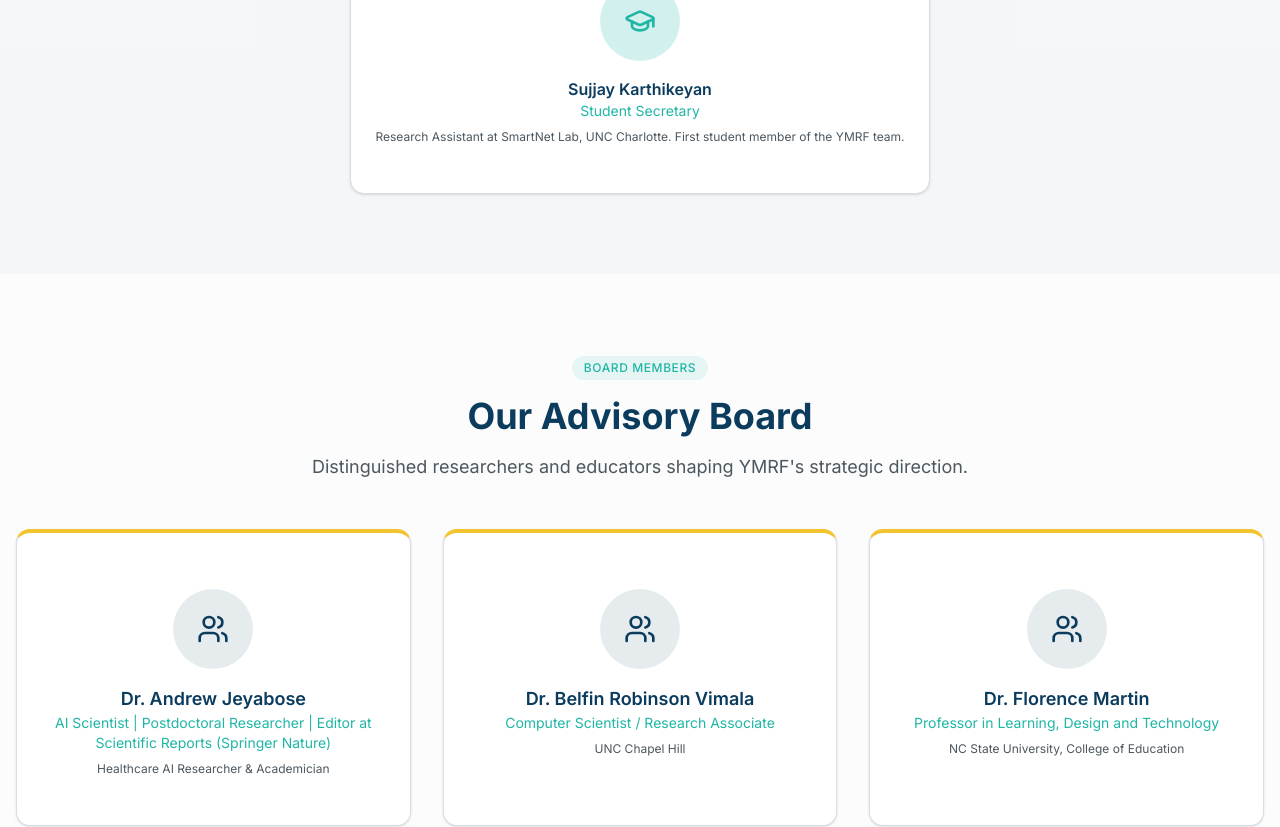
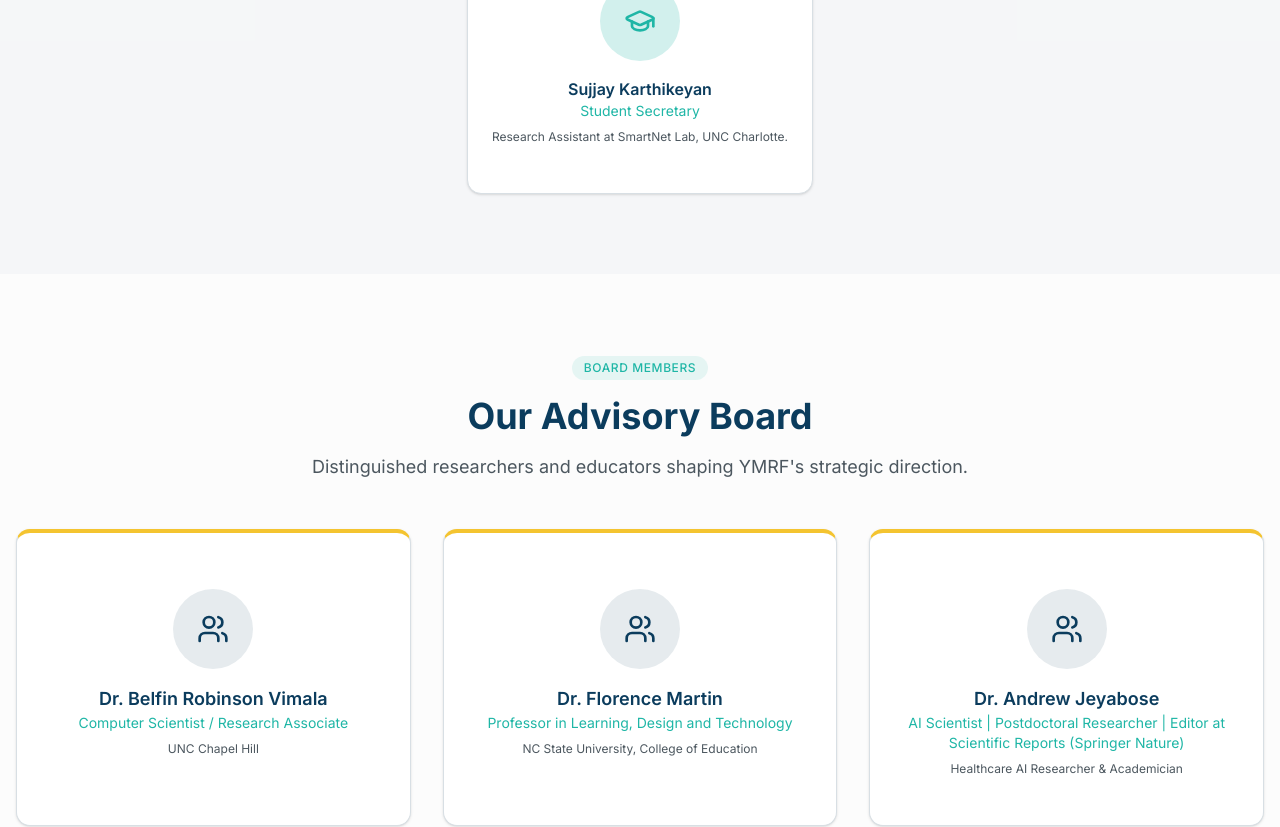
Before and after one commit to belfinrv/v0-nonprofit-website-for-ymrf, a Next.js app: page /about in a window 1280 px wide. Shown: the part 2500-3327 px from the top of the page. Built offline with nearby package versions, Linux system fonts and the light colour scheme.

Commit message:
chore: update advisory board and Sujjay's bio
Reorder advisory board and remove student member note.

Co-authored-by: undefined <undefined+undefined@users.noreply.github.com>

```diff
--- a/app/about/page.tsx
+++ b/app/about/page.tsx
@@ -50,16 +50,11 @@ const leadership = [
   {
     name: "Sujjay Karthikeyan",
     role: "Student Secretary",
-    bio: "Research Assistant at SmartNet Lab, UNC Charlotte. First student member of the YMRF team.",
+    bio: "Research Assistant at SmartNet Lab, UNC Charlotte.",
   },
 ]
 
 const boardMembers = [
-  {
-    name: "Dr. Andrew Jeyabose",
-    role: "AI Scientist | Postdoctoral Researcher | Editor at Scientific Reports (Springer Nature)",
-    affiliation: "Healthcare AI Researcher & Academician",
-  },
   {
     name: "Dr. Belfin Robinson Vimala",
     role: "Computer Scientist / Research Associate",
@@ -69,6 +64,11 @@ const boardMembers = [
     name: "Dr. Florence Martin",
     role: "Professor in Learning, Design and Technology",
     affiliation: "NC State University, College of Education",
+  },
+  {
+    name: "Dr. Andrew Jeyabose",
+    role: "AI Scientist | Postdoctoral Researcher | Editor at Scientific Reports (Springer Nature)",
+    affiliation: "Healthcare AI Researcher & Academician",
   },
 ]
 
```
